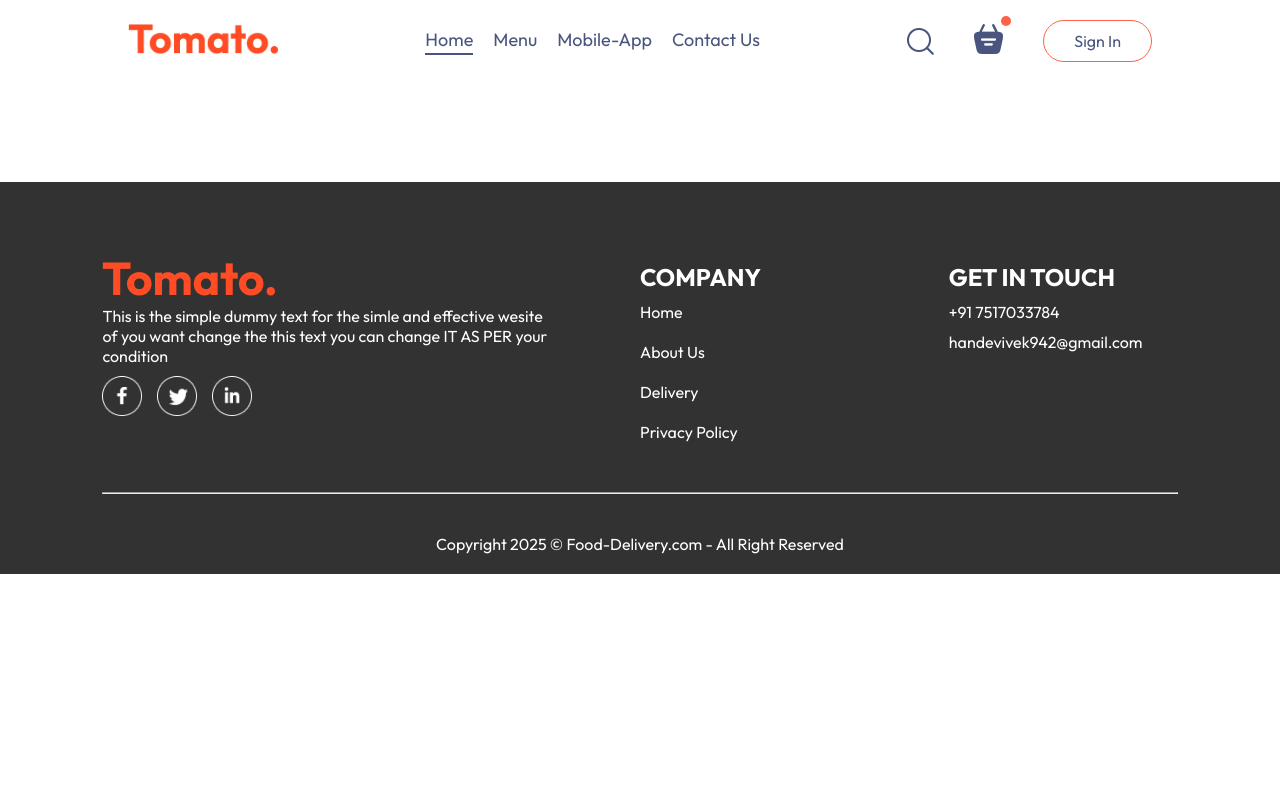
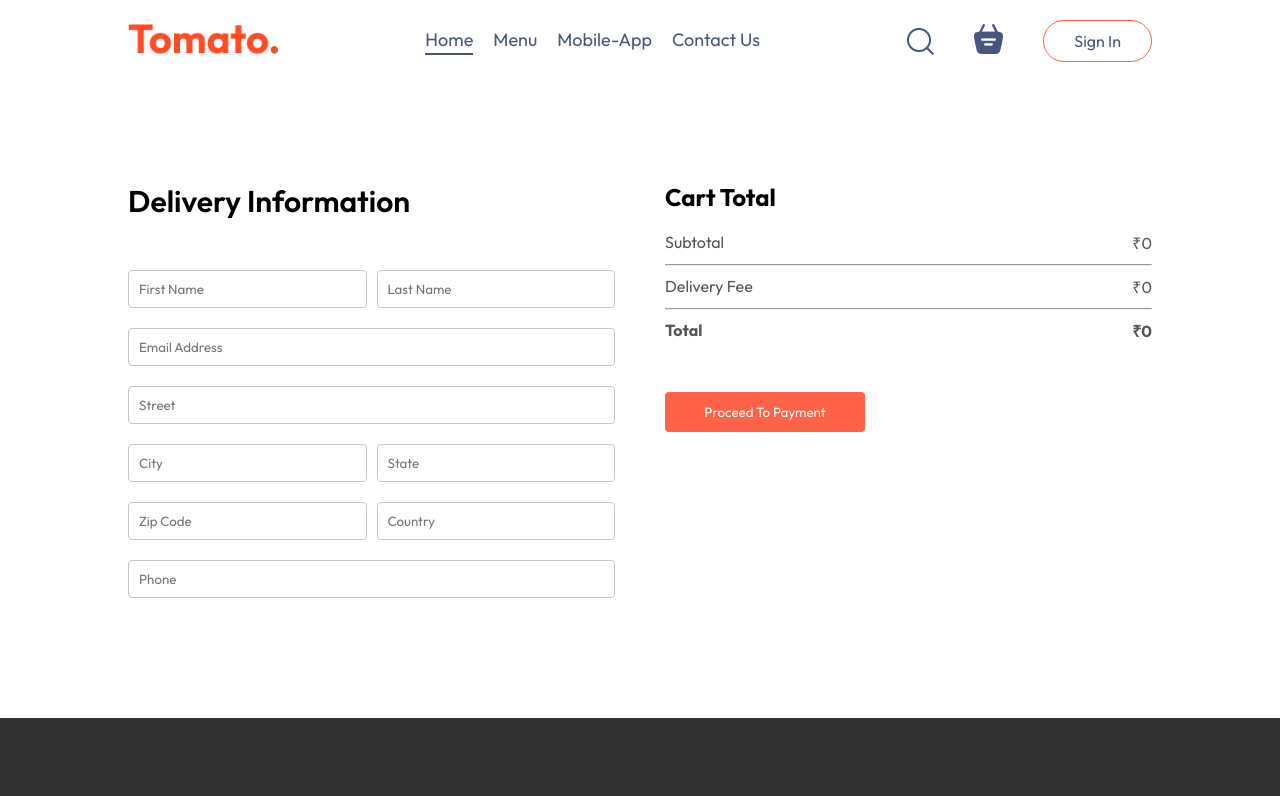
Before and after one commit to vivekVSH/Food_Delivery_Project, a React (Vite) app in the folder frontend/: page /order in a window 1280 px wide. Shown: the top 796 px of the page. Built offline with nearby package versions, Linux system fonts and the light colour scheme.

Commit message:
complete placeorder page

```diff
--- a/frontend/src/components/Navbar/Navbar.jsx
+++ b/frontend/src/components/Navbar/Navbar.jsx
@@ -1,12 +1,15 @@
-import React, { useState } from 'react'
+import React, { useContext, useState } from 'react'
 import './Navbar.css'
 import { assets } from '../../assets/assets'
 import { Link } from 'react-router-dom';
+import { StoreContex } from '../../Context/StoreContext';
 
 
 const Navbar = ({setShowLogin}) => {
 
     const [menu, setMenu] = useState("Home");
+
+    const {getTotalCartAmount} = useContext(StoreContex);
 
   return (
     <div className='navbar'>
@@ -21,7 +24,7 @@
         <img src={assets.search_icon} alt="" />
         <div className="navbar-search-icon">
            <Link to='./cart'><img src={assets.basket_icon} alt="" /></Link>
-            <div className="dot"></div>
+            <div className={getTotalCartAmount()===0?"":"dot"}></div>
         </div>
         <button onClick={() => setShowLogin(true)}>Sign In</button>
       </div>
--- a/frontend/src/pages/Cart/Cart.jsx
+++ b/frontend/src/pages/Cart/Cart.jsx
@@ -1,9 +1,13 @@
 import React, { useContext } from "react";
 import "./Cart.css";
 import { StoreContex } from "../../Context/StoreContext";
+import { useNavigate } from "react-router-dom";
 
 const Cart = () => {
   const { cartItems, food_list, removeFromCart, getTotalCartAmount } = useContext(StoreContex);
+
+  const navigate = useNavigate();
+
   return (
     <div className="cart">
       <div className="cart-items">
@@ -46,15 +50,15 @@
            <hr />
            <div className="cart-total-details">
             <p>Delivery Fee</p>
-            <p>₹{20}</p>
+            <p>₹{getTotalCartAmount()===0?0:30}</p>
            </div>
            <hr />
            <div className="cart-total-details">
             <b>Total</b>
-            <b>₹{getTotalCartAmount()+20}</b>
+            <b>₹{getTotalCartAmount()===0?0:getTotalCartAmount()+30}</b>
             </div>
           </div>
-          <button>Proceed To Checkout</button>
+          <button onClick={()=>navigate('/order')}>Proceed To Checkout</button>
         </div>
         <div className="cart-promocode">
           <div>
--- a/frontend/src/pages/PlaceOrder/PlaceOrder.css
+++ b/frontend/src/pages/PlaceOrder/PlaceOrder.css
@@ -0,0 +1,41 @@
+.place-order {
+    display: flex;
+    align-items: start;
+    justify-content: space-between;
+    gap: 50px;
+    margin-top: 100px;
+}
+
+.place-order-left{
+    width: 100%;
+    max-width: max(30% , 500px);
+}
+
+.place-order-left .title{
+    font-size: 30px;
+    font-weight: 600;
+    margin-bottom: 50px;
+}
+
+.place-order-left input{
+    margin-bottom: 20px;
+    width: 100%;
+    padding: 10px;
+    border: 1px solid #c5c5c5;
+    border-radius: 4px;
+    outline-color: tomato;
+}
+
+.place-order-left .multi-fields{
+    display: flex;
+    gap: 10px;
+}
+
+.place-order-right{
+    width: 100%;
+    max-width: max(40% 500px);
+}
+
+.place-order .cart-total button{
+    margin-top: 30px;
+}
--- a/frontend/src/pages/PlaceOrder/PlaceOrder.jsx
+++ b/frontend/src/pages/PlaceOrder/PlaceOrder.jsx
@@ -1,12 +1,57 @@
-import React from 'react'
-import './PlaceOrder.css'
+import React, { useContext } from "react";
+import "./PlaceOrder.css";
+import { StoreContex } from "../../Context/StoreContext";
 
 const PlaceOrder = () => {
+
+const {getTotalCartAmount} = useContext(StoreContex)
+
   return (
-    <div>
+    <form className="place-order">
+      <div className="place-order-left">
+        <p className="title">Delivery Information</p>
+        <div className="multi-fields">
+          <input type="text" placeholder="First Name" />
+          <input type="text" placeholder="Last Name" />
+        </div>
+        <input type="email" placeholder="Email Address" />
+        <input type="text" placeholder="Street" />
+        <div className="multi-fields">
+          <input type="text" placeholder="City" />
+          <input type="text" placeholder="State" />
+        </div>
+        <div className="multi-fields">
+          <input type="text" placeholder="Zip Code" />
+          <input type="text" placeholder="Country" />
+        </div>
+        <input type="text" placeholder="Phone" />
+      </div>
+      <div className="place-order-right">
+        <div className="cart-total">
+        <h2>Cart Total</h2>
+          <div>
+           <div className="cart-total-details">
+              <p>Subtotal</p>
+              <p>₹{getTotalCartAmount()}</p>
+           </div>
+           <hr />
+           <div className="cart-total-details">
+            <p>Delivery Fee</p>
+            <p>₹{getTotalCartAmount()===0?0:30}</p>
+           </div>
+           <hr />
+           <div className="cart-total-details">
+            <b>Total</b>
+            <b>₹{getTotalCartAmount()===0?0:getTotalCartAmount()+30}</b>
+            </div>
+          </div>
+          <button>
+            Proceed To Payment
+          </button>
+        </div>
+      </div>
+    </form>
+  );
+};
 
-    </div>
-  )
-}
-
-export default PlaceOrder
+export default PlaceOrder;
```
